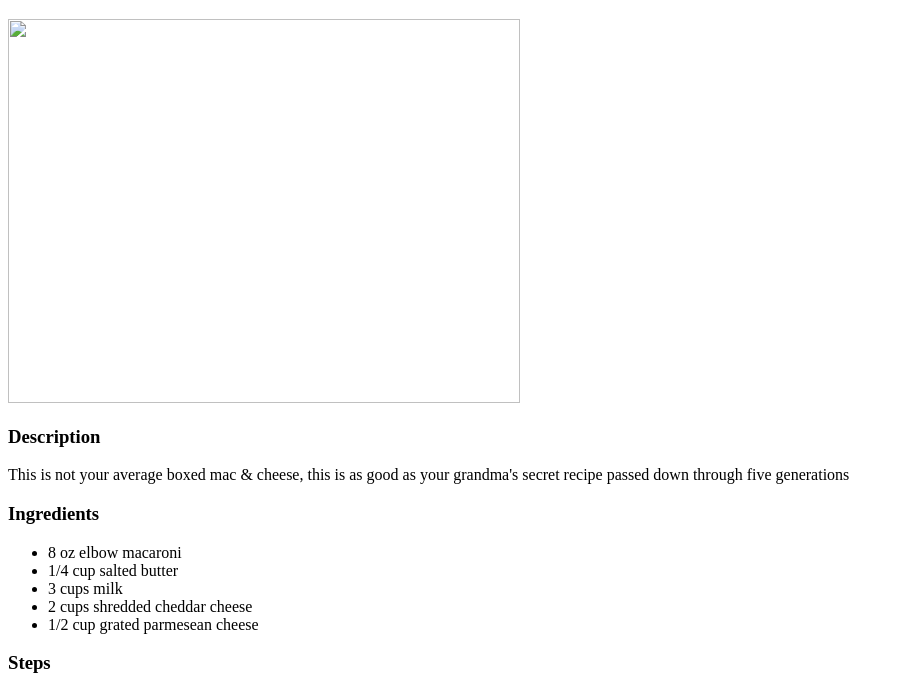
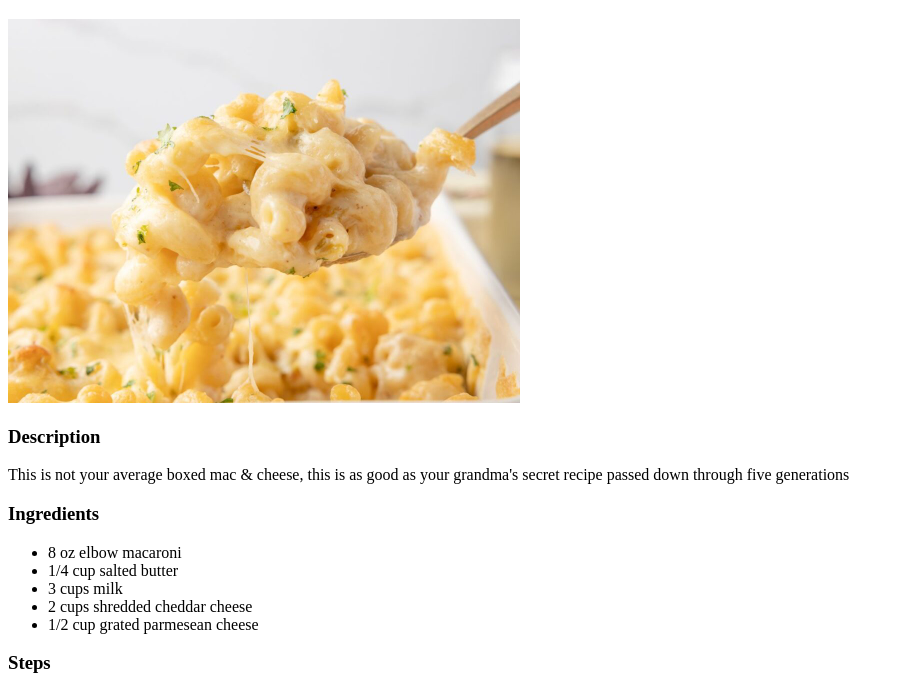
Before and after one commit to wbarrio/odin-recipes, a plain HTML site: page recipes/maccheese.html in a window 1280 px wide. Shown: the part 61-751 px from the top of the page, without its empty margins (0-904 px from the left). Drawn offline with Linux system fonts and the light colour scheme; the site is published under a folder, as on GitHub Pages, so addresses that start at the root find nothing.

Commit message:
Attempt to fix photo

```diff
--- a/recipes/maccheese.html
+++ b/recipes/maccheese.html
@@ -7,7 +7,7 @@
 </head>
 <body>
     <h1>Homemade Mac & Cheese</h1>
-    <img src="/images/macncheese.jpg" height="384" width="512">
+    <img src="../images/macncheese.jpg" height="384" width="512">
     <h3>Description</h3>
     <p>This is not your average boxed mac & cheese, this is as good as your grandma's secret recipe passed down through five generations</p>
     <h3>Ingredients</h3>
```
